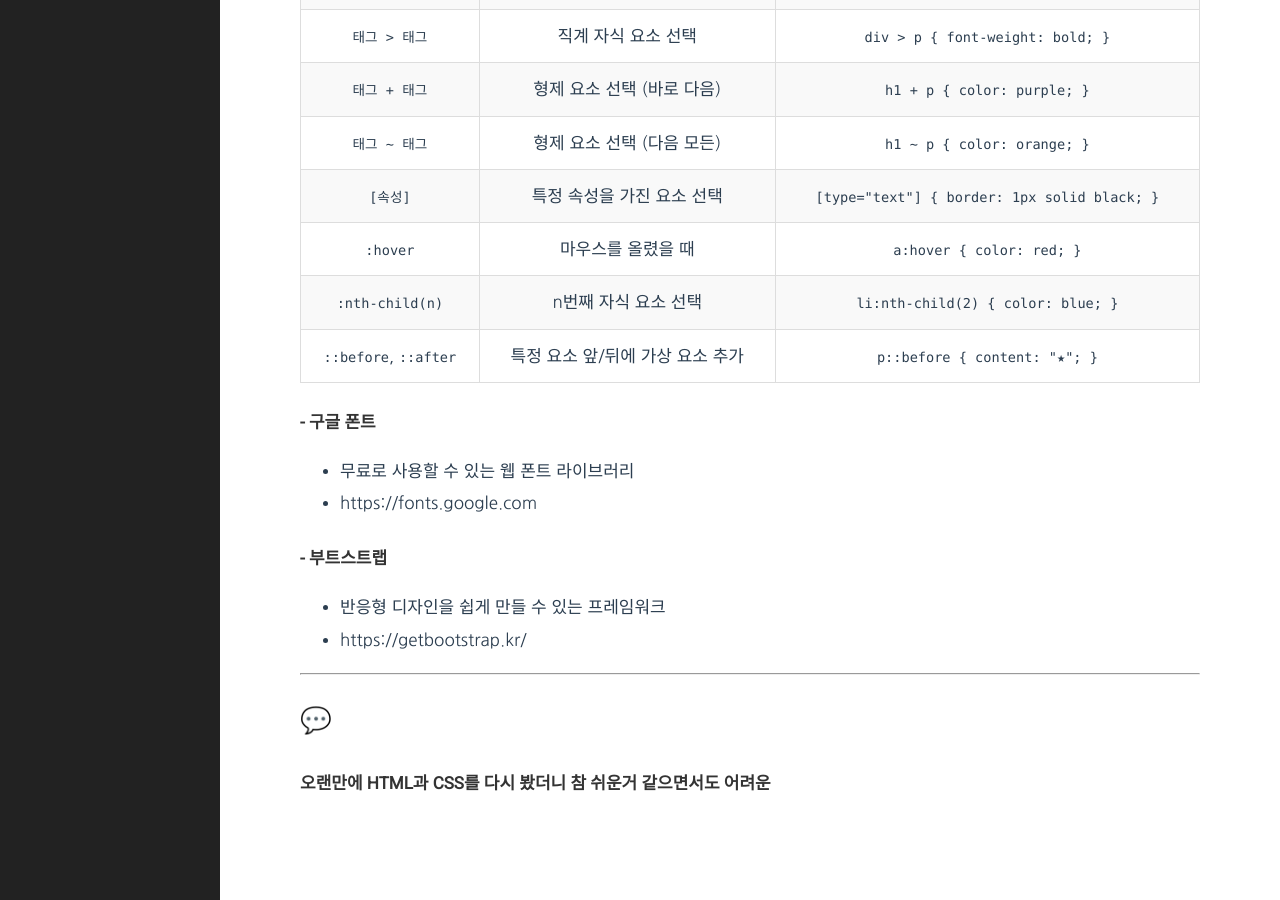
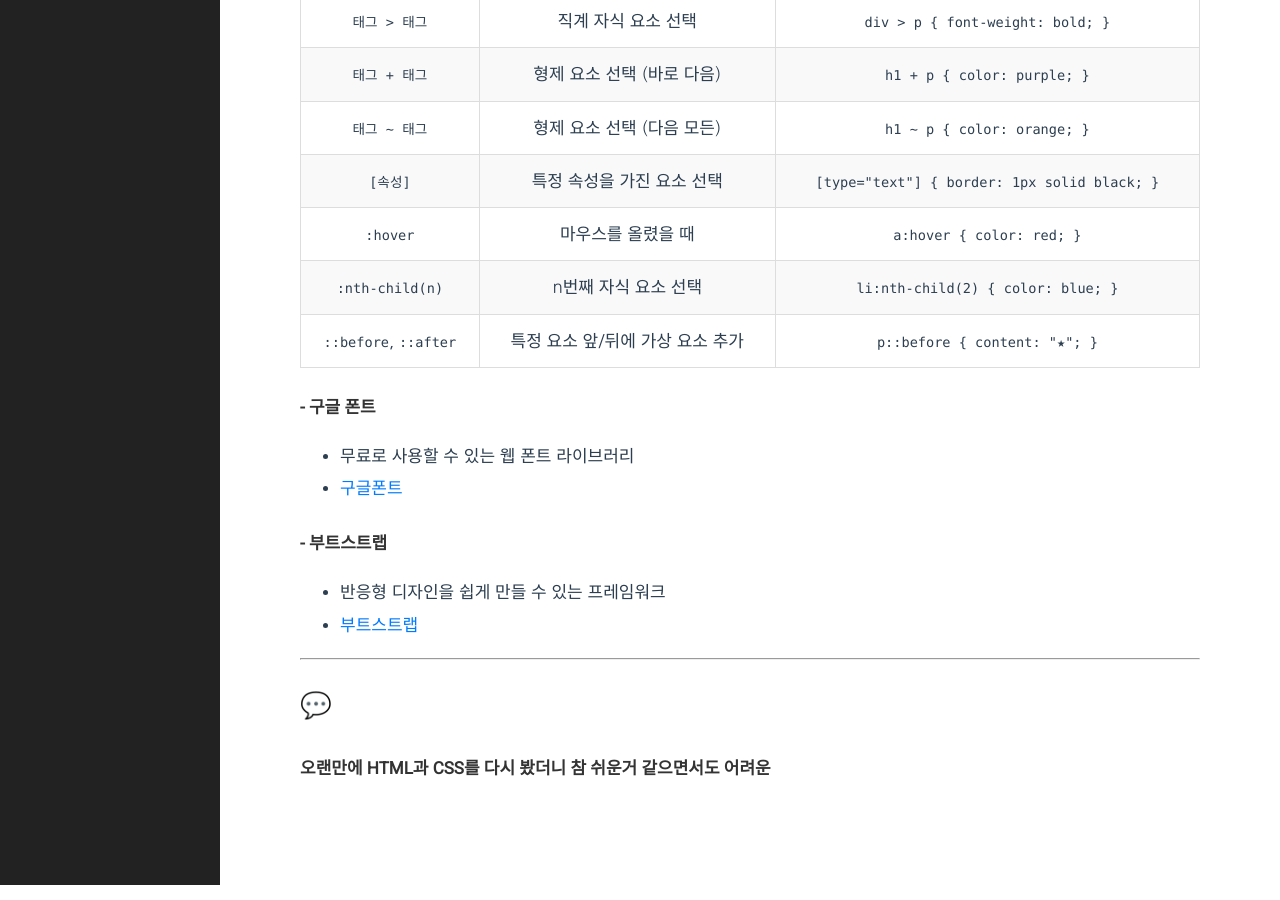
Before and after one commit to s-woni/s-woni.github.io, a Jekyll site: the page built from _posts/pre-camp-til/2025-01-31-til.md, in a window 1280 px wide and 900 px high, scrolled down 4447 px. Built offline with Jekyll 4.4.1, drawn with Linux system fonts in a browser that asks for light colours.

Commit message:
Update 2025-01-31-til.md

````diff
--- a/_posts/pre-camp-til/2025-01-31-til.md
+++ b/_posts/pre-camp-til/2025-01-31-til.md
@@ -89,6 +89,7 @@ category: bootcamp-til
 </body>
 </html>
 ```
+>
 
 ```html
 <!DOCTYPE html>
@@ -100,8 +101,8 @@ category: bootcamp-til
 <html lang="ko">
 ```
 > HTML 문서의 루트 요소
+**lang="ko"**는 문서의 언어를 한국어로 지정
 
-**lang="ko"**는 문서의 언어를 한국어로 지정
 ```html
 <head>
 ```
@@ -180,11 +181,11 @@ Selector {
 
 #### - 구글 폰트
 - 무료로 사용할 수 있는 웹 폰트 라이브러리
-- https://fonts.google.com
+- [구글폰트](https://fonts.google.com)
 
 #### - 부트스트랩
 - 반응형 디자인을 쉽게 만들 수 있는 프레임워크
-- https://getbootstrap.kr/
+- [부트스트랩](https://getbootstrap.kr/)
 
 ---
 
````
